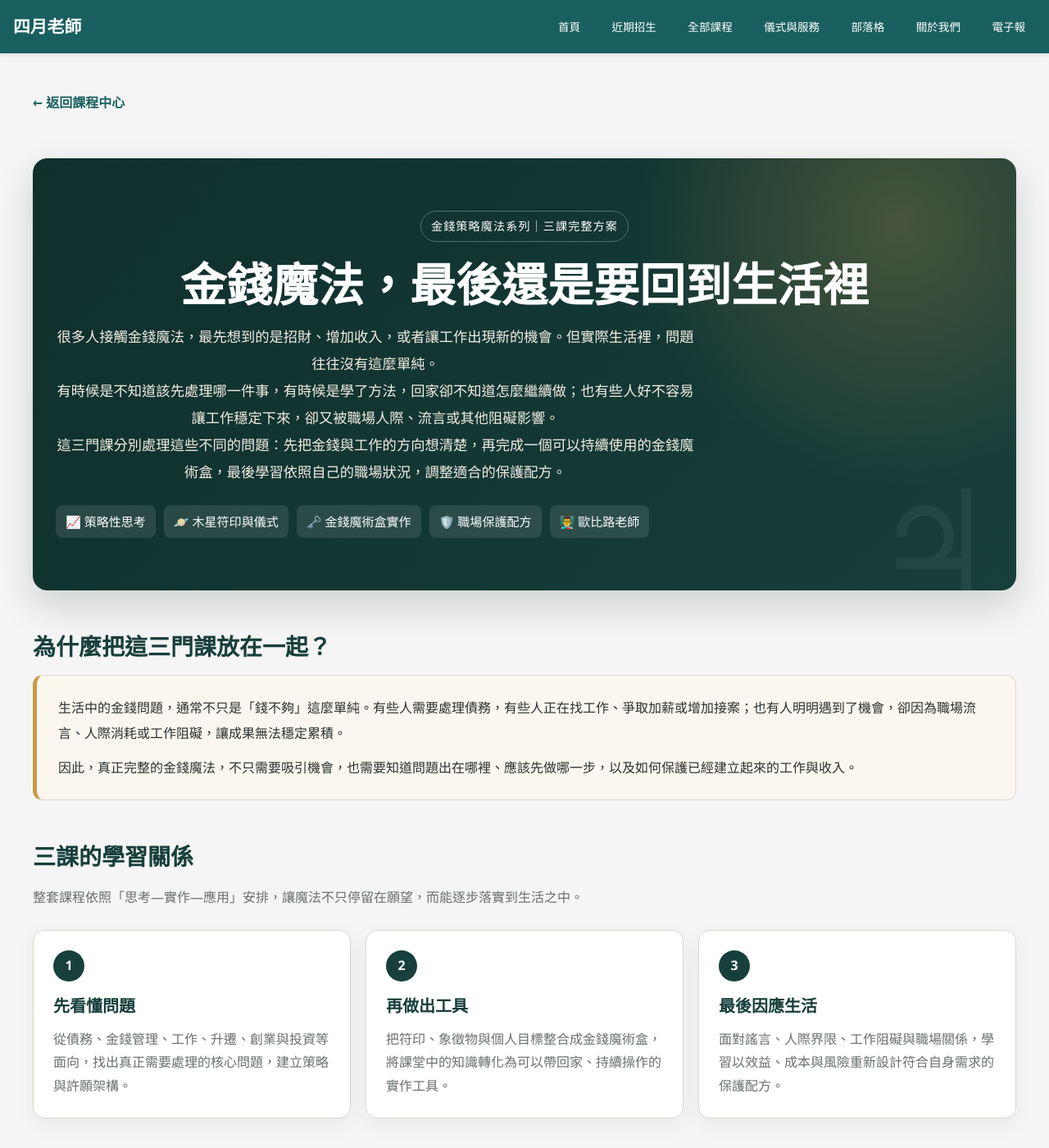
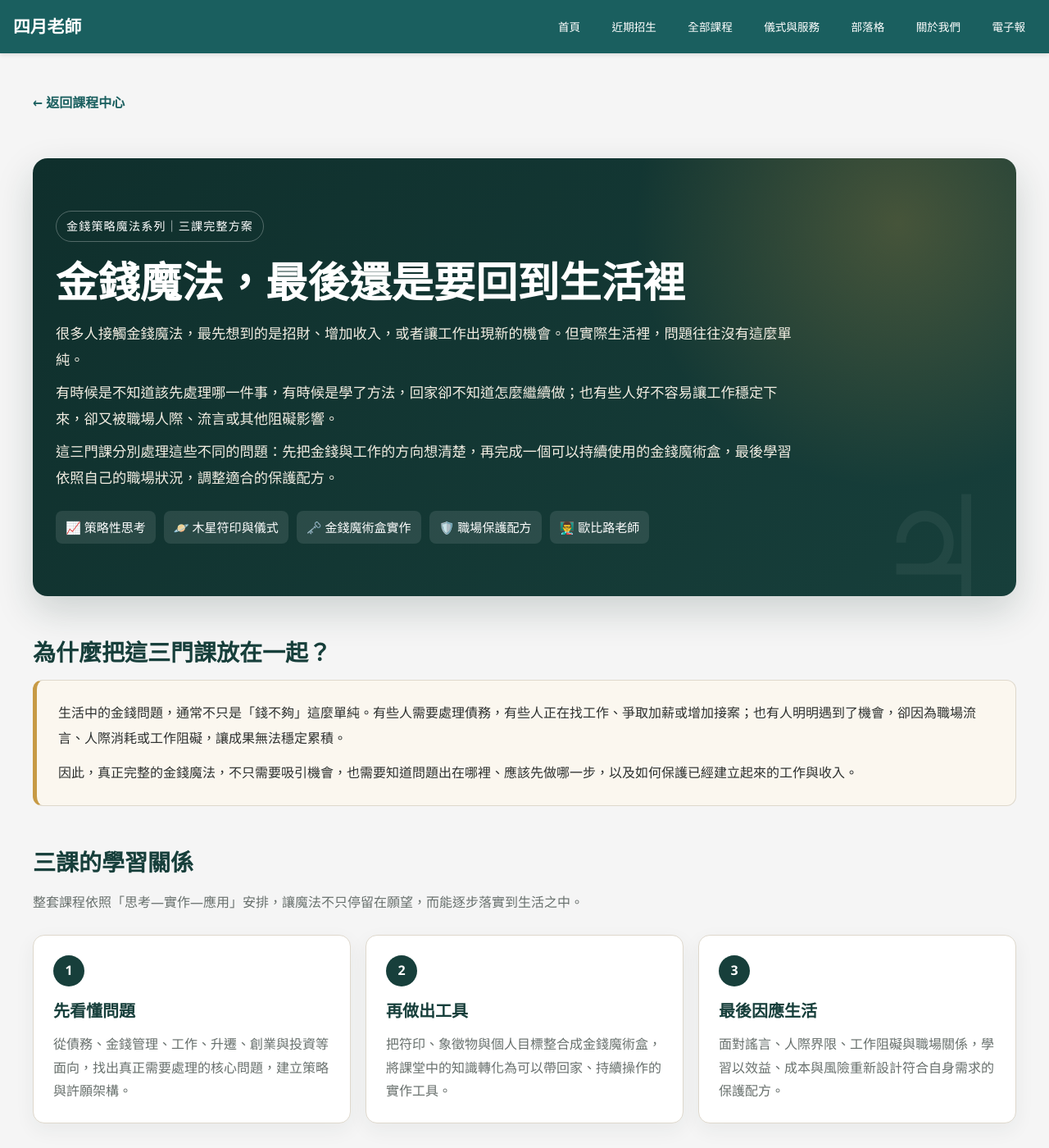
Before and after one commit to light4uliuphone-lang/hoodoo, a Jekyll site: the page built from courses/money-strategy.html, in a window 1280 px wide and 1400 px high. Shown: the whole window at 82% size. Built offline with Jekyll 4.4.1, drawn with Linux system fonts in a browser that asks for light colours.

Commit message:
Update money-strategy.html

```diff
--- a/courses/money-strategy.html
+++ b/courses/money-strategy.html
@@ -31,6 +31,7 @@ description: "金錢策略魔法三課完整方案，整合策略思考、金錢
         linear-gradient(135deg, var(--deep-2), var(--deep));
     box-shadow: 0 18px 45px rgba(20,50,47,.18);
     margin: 22px 0 40px;
+    text-align: left !important;
 }
 .money-package-page .hero:after {
     content: "♃";
@@ -49,25 +50,34 @@ description: "金錢策略魔法三課完整方案，整合策略思考、金錢
     font-size: .88rem;
     letter-spacing: .08em;
     margin-bottom: 18px;
+    text-align: left !important;
 }
 .money-package-page .hero h1 {
-    margin: 0 0 16px;
-    font-size: clamp(2rem, 5vw, 3.5rem);
-    line-height: 1.18;
+    margin: 0 0 16px !important;
+    max-width: 920px;
+    font-size: clamp(2rem, 4.5vw, 3.2rem);
+    line-height: 1.2;
     color: var(--white);
+    text-align: left !important;
 }
 .money-package-page .hero p {
-    max-width: 780px;
-    margin: 0;
+    max-width: 900px;
+    margin: 0 !important;
     font-size: 1.08rem;
-    line-height: 1.9;
+    line-height: 1.85;
     color: #f3eee3;
+    text-align: left !important;
+}
+.money-package-page .hero p + p {
+    margin-top: 8px !important;
 }
 .money-package-page .hero-meta {
     display: flex;
     flex-wrap: wrap;
     gap: 10px;
     margin-top: 24px;
+    justify-content: flex-start !important;
+    text-align: left !important;
 }
 .money-package-page .hero-meta span {
     padding: 8px 12px;
```
